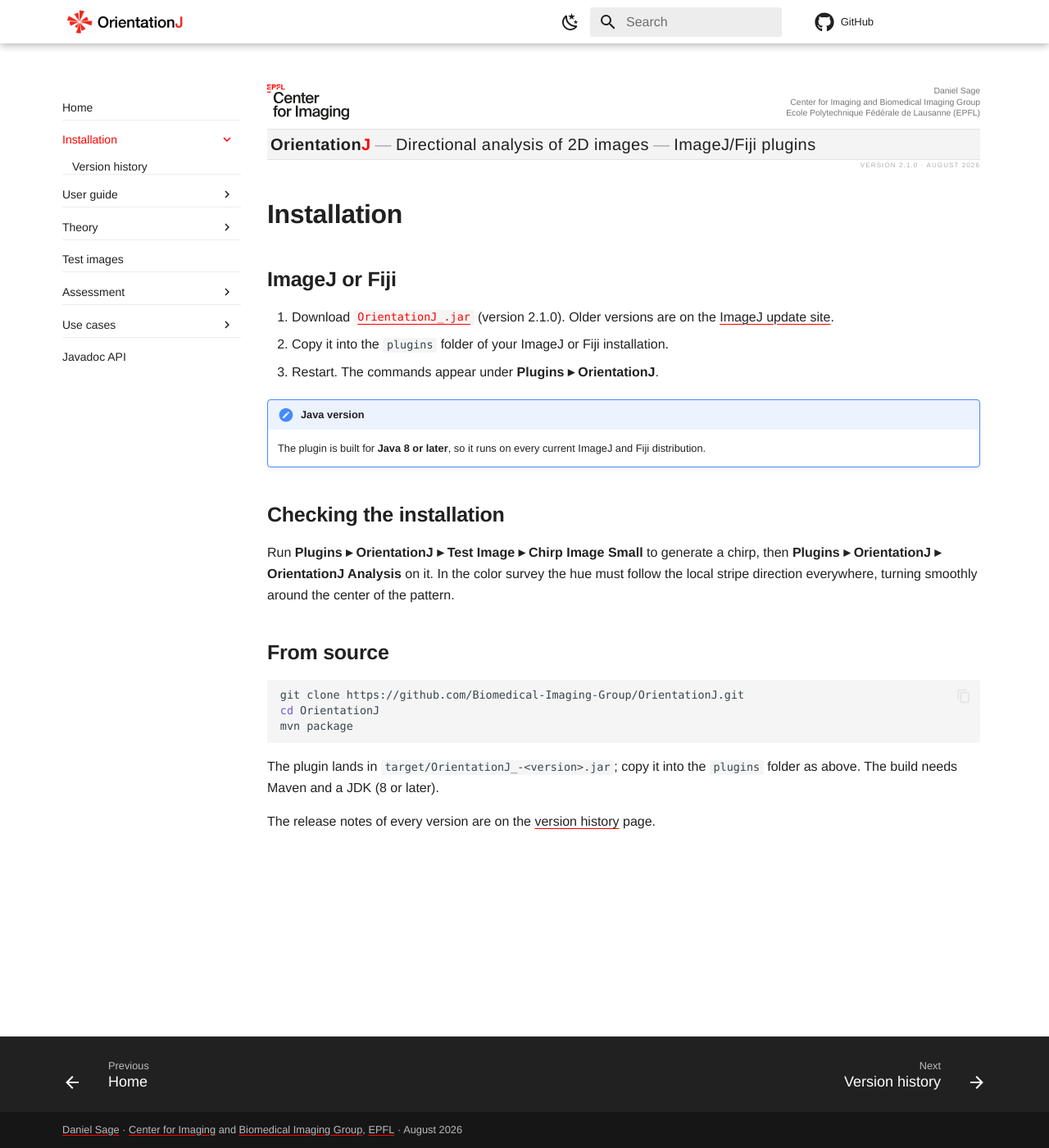
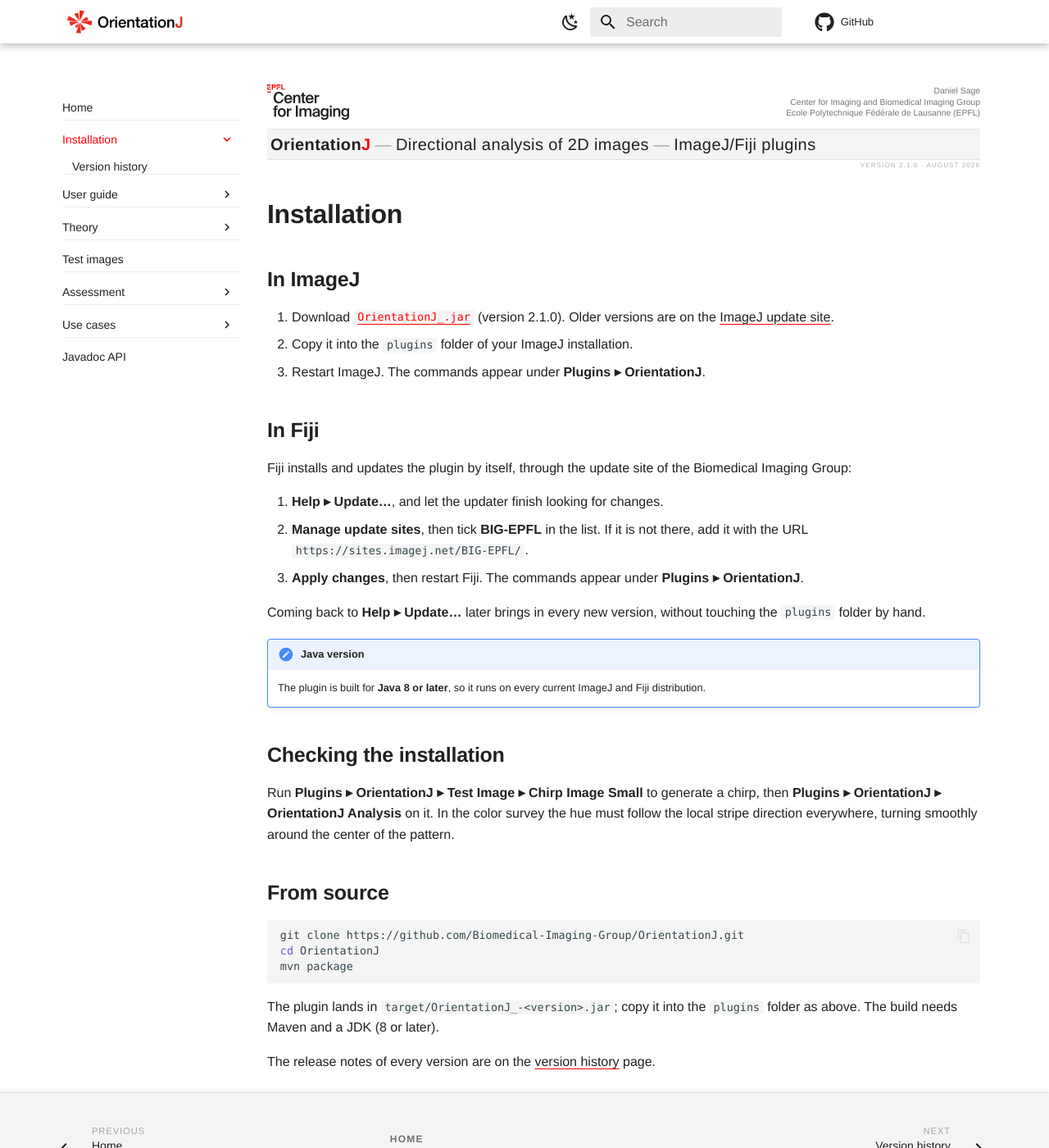
Before and after one commit to Biomedical-Imaging-Group/OrientationJ, an MkDocs documentation site: the page built from docs/installation/index.md, in a window 1280 px wide and 1400 px high. Shown: the whole window at 82% size. Built offline with MkDocs 1.6.1 and Material for MkDocs 9.7.7, drawn with Linux system fonts in a browser that asks for light colours; comment, search, counter and statistics services are not loaded; some of the changed text lies outside the part shown.

Commit message:
docs: a light footer with Home, two install paths, features described
Footer: the same register as the banner -- a pale band, small type, quiet
gray -- opening on a hairline with a shadow, the mirror of the one under the
header. Material's footer variables are reset for both palettes, since it
ships dark. "Home" sits between the previous and next links, inserted by
nav.js, and the page names are no longer truncated. The name and affiliation
give way to the banner line, with the name and its red J, and the version
and date beneath.

Installation is split in two: copying the jar in ImageJ, and the BIG-EPFL
update site in Fiji (Help > Update > Manage update sites), which keeps the
plugin up to date by itself.

The color survey leaves Theory for the user guide, where it becomes a
section of All plugins beside the command that produces it; Analysis no
longer repeats its description. The contents line of that page is gone.

Theory: each feature is now introduced by what it measures, in what range
and what it is good for, before its formula -- and the paragraph that
discussed coherency, anisotropy and directionality after the fact is gone,
its content folded into those introductions.

```diff
--- a/docs/installation/index.md
+++ b/docs/installation/index.md
@@ -21,11 +21,21 @@
 
 # Installation
 
-## ImageJ or Fiji
+## In ImageJ
 
 1. Download [`OrientationJ_.jar`](../assets/OrientationJ_.jar) (version 2.1.0). Older versions are on the [ImageJ update site](https://sites.imagej.net/BIG-EPFL/plugins/).
-2. Copy it into the `plugins` folder of your ImageJ or Fiji installation.
-3. Restart. The commands appear under **Plugins ▸ OrientationJ**.
+2. Copy it into the `plugins` folder of your ImageJ installation.
+3. Restart ImageJ. The commands appear under **Plugins ▸ OrientationJ**.
+
+## In Fiji
+
+Fiji installs and updates the plugin by itself, through the update site of the Biomedical Imaging Group:
+
+1. **Help ▸ Update…**, and let the updater finish looking for changes.
+2. **Manage update sites**, then tick **BIG-EPFL** in the list. If it is not there, add it with the URL `https://sites.imagej.net/BIG-EPFL/`.
+3. **Apply changes**, then restart Fiji. The commands appear under **Plugins ▸ OrientationJ**.
+
+Coming back to **Help ▸ Update…** later brings in every new version, without touching the `plugins` folder by hand.
 
 !!! note "Java version"
     The plugin is built for **Java 8 or later**, so it runs on every current ImageJ and Fiji distribution.
--- a/docs/javascripts/nav.js
+++ b/docs/javascripts/nav.js
@@ -58,7 +58,19 @@
     onScroll();
   }
 
-  var start = function () { track(resolve()); };
+  // Home, between the previous and next links of the footer bar
+  function footerHome() {
+    var bar = document.querySelector('.md-footer__inner');
+    if (!bar || bar.querySelector('.md-footer__home')) return;
+    var next = bar.querySelector('.md-footer__link--next');
+    var home = document.createElement('a');
+    home.className = 'md-footer__home';
+    home.href = siteRoot();
+    home.textContent = 'Home';
+    bar.insertBefore(home, next || null);
+  }
+
+  var start = function () { track(resolve()); footerHome(); };
   if (document.readyState === 'loading') {
     document.addEventListener('DOMContentLoaded', start);
   } else {
--- a/docs/stylesheets/extra.css
+++ b/docs/stylesheets/extra.css
@@ -534,3 +534,99 @@
     display: block;
   }
 }
+
+/* ------------------------------------------------------------------- footer
+   The same register as the banner: a pale band, small type, quiet gray. It
+   opens on a hairline with a shadow, the mirror of the one under the header.
+   Material's footer is dark by default, so its own variables are reset. */
+:root,
+[data-md-color-primary="white"] {
+  --md-footer-bg-color: var(--oj-band);
+  --md-footer-bg-color--dark: var(--oj-band);
+  --md-footer-fg-color: var(--md-default-fg-color);
+  --md-footer-fg-color--light: var(--md-default-fg-color--light);
+  --md-footer-fg-color--lighter: var(--md-default-fg-color--lighter);
+}
+[data-md-color-scheme="slate"],
+[data-md-color-scheme="slate"][data-md-color-primary="black"] {
+  --md-footer-bg-color: var(--oj-band);
+  --md-footer-bg-color--dark: var(--oj-band);
+  --md-footer-fg-color: var(--md-default-fg-color);
+  --md-footer-fg-color--light: var(--md-default-fg-color--light);
+  --md-footer-fg-color--lighter: var(--md-default-fg-color--lighter);
+}
+.md-footer {
+  border-top: 1px solid var(--md-default-fg-color--lightest);
+  box-shadow: 0 -0.1rem 0.35rem rgba(0, 0, 0, 0.07);
+}
+
+/* the previous / next bar, smaller and quieter */
+.md-footer__inner {
+  align-items: center;               /* Home rides on the same line as the arrows */
+  margin: 0 auto;
+  padding: 0.2rem 0;
+  opacity: 1;
+}
+.md-footer__link {
+  padding-top: 0.6rem;
+  padding-bottom: 0.6rem;
+  opacity: 1;
+}
+.md-footer__title {
+  font-size: 0.7rem;
+  line-height: 1.4;
+  padding: 0 0.6rem;
+  white-space: normal;               /* the page name in full, not truncated */
+}
+.md-footer__title .md-ellipsis {
+  white-space: normal;
+  overflow: visible;
+}
+.md-footer__direction {
+  font-size: 0.56rem;
+  letter-spacing: 0.08em;
+  text-transform: uppercase;
+  opacity: 1;
+  color: var(--md-default-fg-color--lighter);
+}
+.md-footer__button.md-icon {
+  padding: 0.2rem;
+}
+/* Home, in the middle of that bar (inserted by docs/javascripts/nav.js) */
+.md-footer__home {
+  align-self: center;
+  margin: 0 auto;
+  padding: 0.6rem 0.9rem;
+  color: var(--md-default-fg-color--light);
+  font-size: 0.6rem;
+  font-weight: 600;
+  letter-spacing: 0.1em;
+  text-transform: uppercase;
+  text-decoration: none;
+  white-space: nowrap;
+}
+.md-footer__home:hover {
+  color: var(--oj-red);
+}
+
+/* the credit line, set like the banner title */
+.md-footer-meta {
+  border-top: 1px solid var(--md-default-fg-color--lightest);
+}
+.md-copyright {
+  width: 100%;
+  padding: 0.4rem 0;
+  text-align: center;
+  font-size: 0.62rem;
+  color: var(--md-default-fg-color--light);
+}
+.md-copyright__highlight {
+  color: var(--md-default-fg-color--light);
+}
+.md-copyright .oj-foot-version {
+  display: block;
+  font-size: 0.52rem;
+  letter-spacing: 0.14em;
+  text-transform: uppercase;
+  color: var(--md-default-fg-color--lighter);
+}
--- a/mkdocs.yml
+++ b/mkdocs.yml
@@ -9,10 +9,9 @@
   structure tensor. ImageJ and Fiji plugins from the Biomedical Imaging Group, EPFL.
 site_author: Daniel Sage
 copyright: >-
-  <a href="mailto:daniel.sage@epfl.ch">Daniel Sage</a> ·
-  <a href="https://imaging.epfl.ch/">Center for Imaging</a> and
-  <a href="https://bigwww.epfl.ch/">Biomedical Imaging Group</a>,
-  <a href="https://www.epfl.ch/">EPFL</a> · August 2026
+  <strong>Orientation<span class="oj-banner__j">J</span></strong> —
+  Directional analysis of 2D images — ImageJ/Fiji plugins
+  <span class="oj-foot-version">Version 2.1.0 · August 2026</span>
 
 theme:
   name: material
```
Also changed, not shown: docs/theory/index.md (+6 -12 lines), docs/user-guide/plugins.md (+7 -20 lines).
